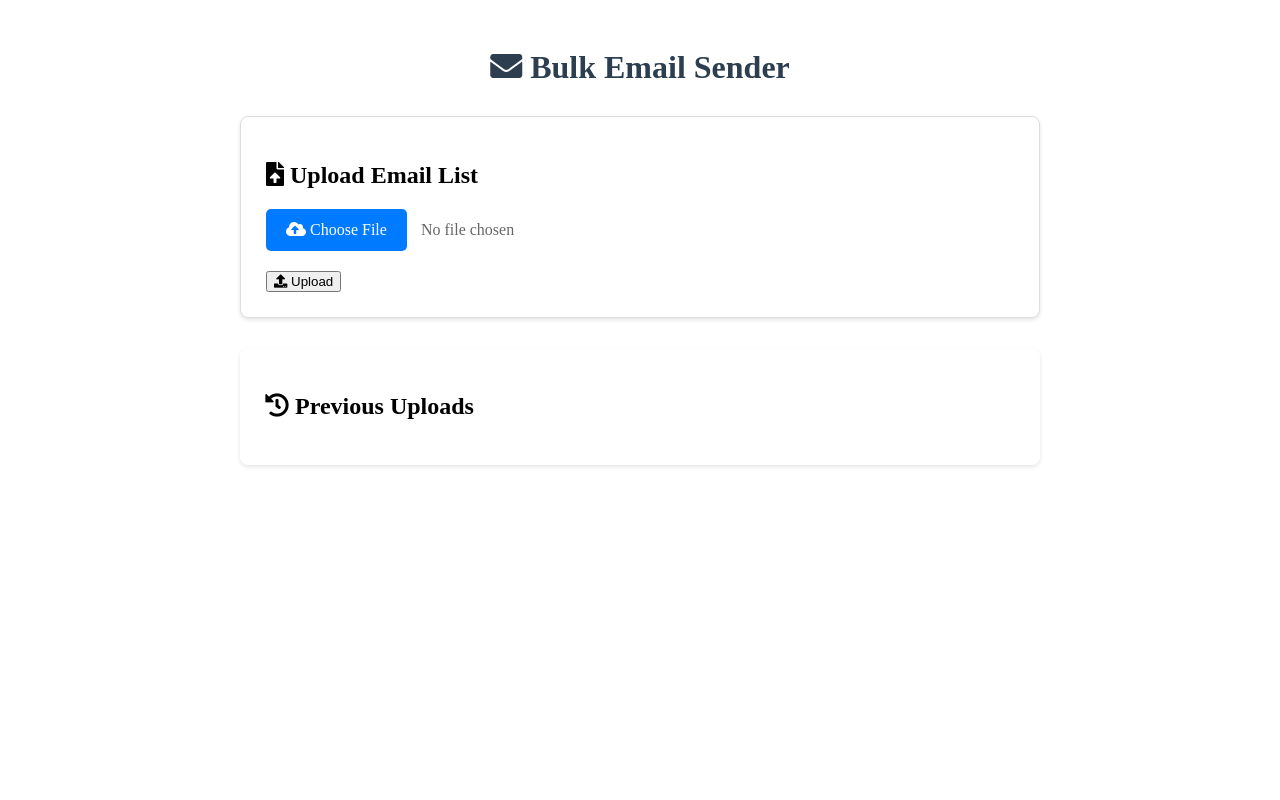
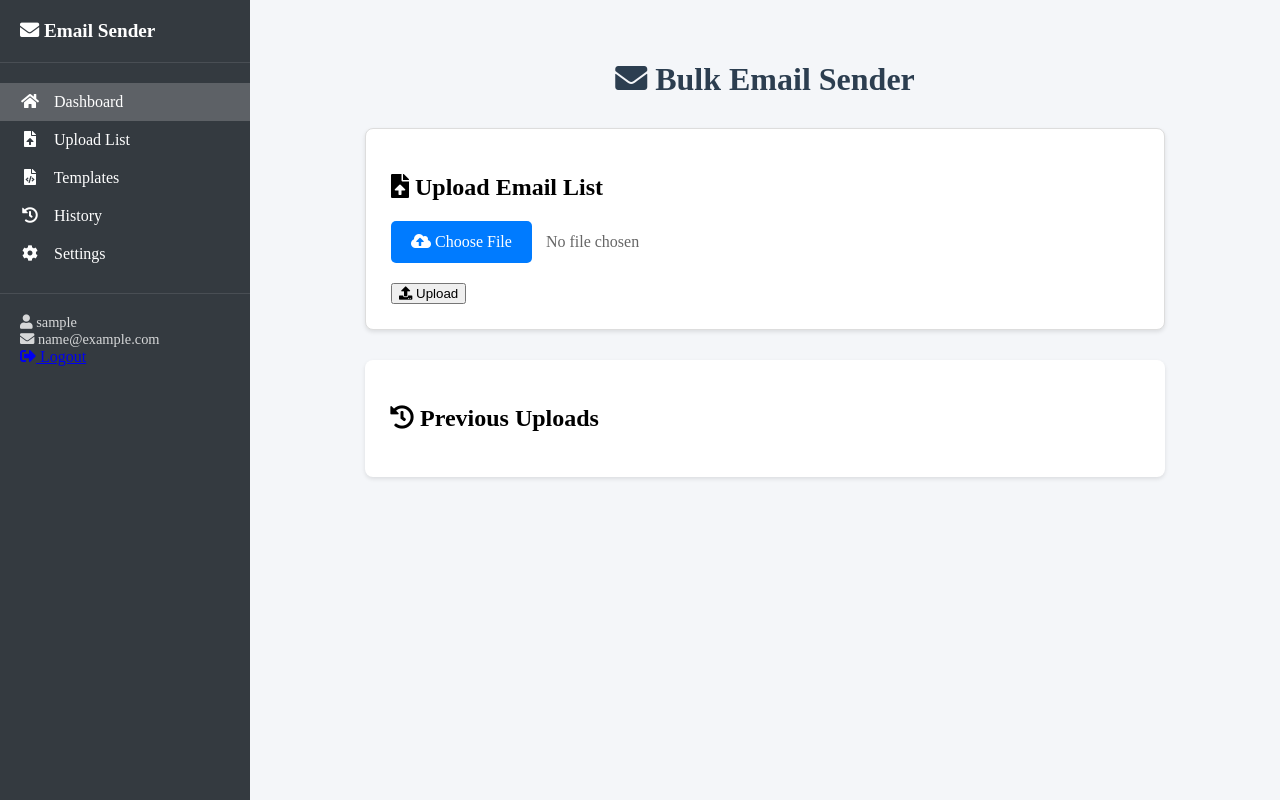
Before and after one commit to sukumarsaurav/phpmail, a PHP site: page / in a window 1280 px wide. Run offline with PHP 8.4, Linux system fonts and the light colour scheme; the visitor is signed in with stand-in values (Sample User, id 1).

Commit message:
initial style update

```diff
--- /dev/null
+++ b/config/database.php
@@ -0,0 +1,13 @@
+<?php
+$host = 'localhost';
+$dbname = 'bulk_email_system';
+$username = 'your_username';
+$password = 'your_password';
+
+try {
+    $pdo = new PDO("mysql:host=$host;dbname=$dbname;charset=utf8mb4", $username, $password);
+    $pdo->setAttribute(PDO::ATTR_ERRMODE, PDO::ERRMODE_EXCEPTION);
+    $pdo->setAttribute(PDO::ATTR_DEFAULT_FETCH_MODE, PDO::FETCH_ASSOC);
+} catch(PDOException $e) {
+    die("Connection failed: " . $e->getMessage());
+}
--- a/css/style.css
+++ b/css/style.css
@@ -460,3 +460,115 @@
     display: flex;
     justify-content: space-between;
 }
+
+/* Add these new styles */
+
+/* Layout */
+body {
+    display: flex;
+    min-height: 100vh;
+    margin: 0;
+    background: #f4f6f9;
+}
+
+.sidebar {
+    width: 250px;
+    background: #343a40;
+    color: white;
+    padding: 20px 0;
+    flex-shrink: 0;
+}
+
+.main-content {
+    flex: 1;
+    padding: 20px;
+    overflow-y: auto;
+}
+
+/* Sidebar Styles */
+.sidebar-header {
+    padding: 0 20px 20px;
+    border-bottom: 1px solid rgba(255,255,255,0.1);
+}
+
+.sidebar-header h2 {
+    margin: 0;
+    font-size: 1.2rem;
+    color: #fff;
+}
+
+.nav-menu {
+    list-style: none;
+    padding: 0;
+    margin: 20px 0;
+}
+
+.nav-item {
+    padding: 10px 20px;
+    cursor: pointer;
+    transition: background-color 0.3s;
+}
+
+.nav-item:hover {
+    background-color: rgba(255,255,255,0.1);
+}
+
+.nav-item.active {
+    background-color: rgba(255,255,255,0.2);
+}
+
+.nav-item i {
+    margin-right: 10px;
+    width: 20px;
+    text-align: center;
+}
+
+/* Template Grid Improvements */
+.existing-templates-grid {
+    grid-template-columns: repeat(auto-fill, minmax(250px, 1fr));
+    gap: 15px;
+}
+
+.existing-template-card {
+    height: 300px;
+    display: flex;
+    flex-direction: column;
+    transition: transform 0.2s, box-shadow 0.2s;
+}
+
+.existing-template-card:hover {
+    transform: translateY(-2px);
+    box-shadow: 0 4px 8px rgba(0,0,0,0.1);
+}
+
+.template-preview-content {
+    flex: 1;
+    overflow: hidden;
+}
+
+.template-preview-content iframe {
+    transform: scale(0.7);
+    transform-origin: 0 0;
+    width: 143%; /* 100/0.7 to maintain aspect ratio */
+    height: 143%;
+    border: none;
+}
+
+.template-preview-actions {
+    padding: 10px;
+    display: flex;
+    gap: 10px;
+}
+
+/* User Info */
+.user-info {
+    padding: 20px;
+    border-top: 1px solid rgba(255,255,255,0.1);
+    margin-top: auto;
+}
+
+.user-info p {
+    margin: 0;
+    font-size: 0.9rem;
+    opacity: 0.8;
+}
--- a/index.php
+++ b/index.php
@@ -1,5 +1,17 @@
 <?php
 session_start();
+require_once 'config/database.php';
+
+// Redirect to login if not authenticated
+if (!isset($_SESSION['user_id'])) {
+    header('Location: login.php');
+    exit;
+}
+
+// Get user information
+$stmt = $pdo->prepare("SELECT username, email FROM users WHERE id = ?");
+$stmt->execute([$_SESSION['user_id']]);
+$user = $stmt->fetch();
 ?>
 <!DOCTYPE html>
 <html>
@@ -9,6 +21,40 @@ session_start();
     <link href="https://cdnjs.cloudflare.com/ajax/libs/font-awesome/5.15.4/css/all.min.css" rel="stylesheet">
 </head>
 <body>
+    <!-- Sidebar -->
+    <div class="sidebar">
+        <div class="sidebar-header">
+            <h2><i class="fas fa-envelope"></i> Email Sender</h2>
+        </div>
+        <ul class="nav-menu">
+            <li class="nav-item active">
+                <i class="fas fa-home"></i> Dashboard
+            </li>
+            <li class="nav-item">
+                <i class="fas fa-file-upload"></i> Upload List
+            </li>
+            <li class="nav-item">
+                <i class="fas fa-file-code"></i> Templates
+            </li>
+            <li class="nav-item">
+                <i class="fas fa-history"></i> History
+            </li>
+            <li class="nav-item">
+                <i class="fas fa-cog"></i> Settings
+            </li>
+        </ul>
+        <div class="user-info">
+            <p><i class="fas fa-user"></i> <?php echo htmlspecialchars($user['username']); ?></p>
+            <p><i class="fas fa-envelope"></i> <?php echo htmlspecialchars($user['email']); ?></p>
+            <a href="logout.php" class="logout-btn">
+                <i class="fas fa-sign-out-alt"></i> Logout
+            </a>
+        </div>
+    </div>
+
+    <!-- Main Content -->
+    <div class="main-content">
+        <!-- Existing content from your index.php goes here -->
         <div class="container">
             <h1 class="main-title"><i class="fas fa-envelope"></i> Bulk Email Sender</h1>
 
@@ -88,22 +134,23 @@ session_start();
                         <h2><i class="fas fa-file-code"></i> Email Template</h2>
                         <div class="existing-templates-grid">
                             <?php
-                        $templates = glob('templates/*.html');
+                            $stmt = $pdo->prepare("SELECT name, content FROM templates WHERE user_id = ?");
+                            $stmt->execute([$_SESSION['user_id']]);
+                            $templates = $stmt->fetchAll();
+
                             foreach($templates as $template) {
-                            $name = basename($template);
-                            $content = file_get_contents($template);
                                 echo "<div class='existing-template-card'>";
                                 echo "<div class='template-preview-header'>";
-                            echo "<h3>$name</h3>";
+                                echo "<h3>" . htmlspecialchars($template['name']) . "</h3>";
                                 echo "</div>";
                                 echo "<div class='template-preview-content'>";
-                            echo "<iframe srcdoc='" . htmlspecialchars($content, ENT_QUOTES) . "'
+                                echo "<iframe srcdoc='" . htmlspecialchars($template['content'], ENT_QUOTES) . "'
                                         style='width: 100%; height: 100%; border: none;'></iframe>";
                                 echo "</div>";
                                 echo "<div class='template-preview-actions'>";
-                            echo "<button class='use-template' onclick='selectTemplate(this.closest(\".existing-template-card\"), \"$name\")'>";
+                                echo "<button class='use-template' onclick='selectTemplate(this.closest(\".existing-template-card\"), \"" . htmlspecialchars($template['name']) . "\")'>";
                                 echo "<i class='fas fa-check'></i> Use Template</button>";
-                            echo "<button class='edit-template' onclick='editTemplate(\"$name\", `" . htmlspecialchars($content, ENT_QUOTES) . "`)'>";
+                                echo "<button class='edit-template' onclick='editTemplate(\"" . htmlspecialchars($template['name']) . "\", `" . htmlspecialchars($template['content'], ENT_QUOTES) . "`)'>";
                                 echo "<i class='fas fa-edit'></i> Edit</button>";
                                 echo "</div>";
                                 echo "</div>";
@@ -141,6 +188,7 @@ session_start();
                 </form>
             </div>
             <?php endif; ?>
+        </div>
     </div>
 
     <!-- Preview Modal -->
```
Also changed, not shown: database.sql (added, +29 -0 lines), templates/manage_templates.php (+17 -1 lines). Lines whose indentation alone changed are shown as unchanged.
